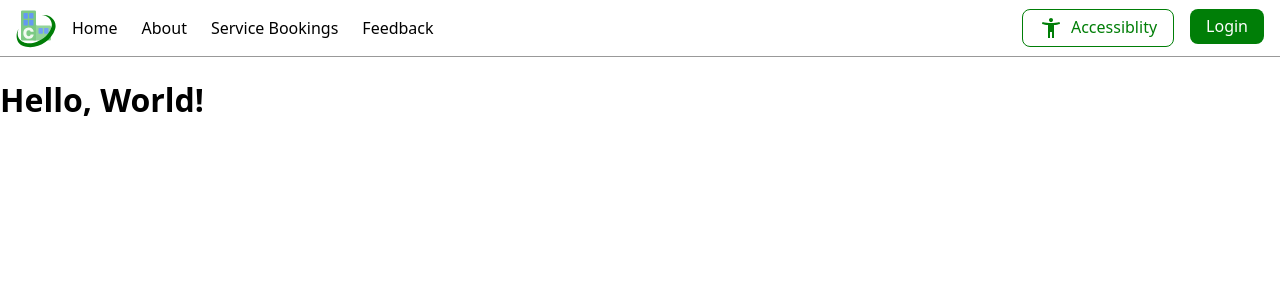
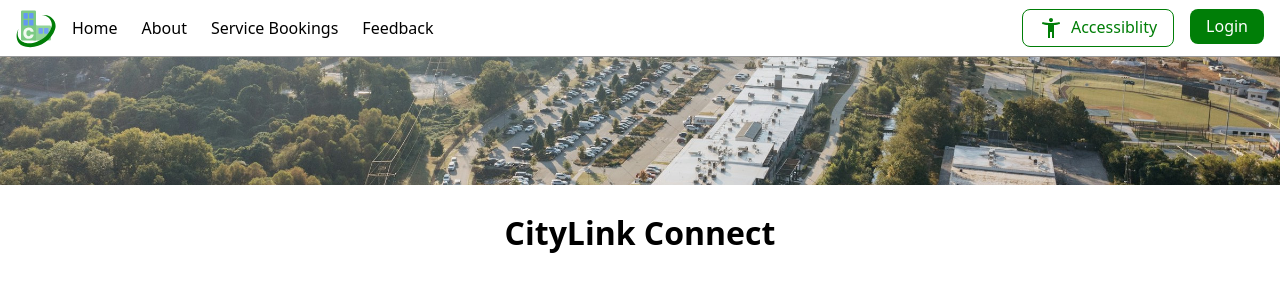
Before and after one commit to JamesRampling/CityLinkConnect, a Vue app: page / in a window 1280 px wide. Shown: the top 300 px of the page. Built offline with nearby package versions, Linux system fonts and the light colour scheme.

Commit message:
Add hero image

```diff
--- a/src/App.vue
+++ b/src/App.vue
@@ -69,6 +69,8 @@ const hamburgerMenuExpanded = ref(false);
 
 <style scoped>
 header {
+  /* TODO: Add responsive header (e.g. hamburger) */
+  overflow-x: scroll;
   display: flex;
   gap: 1rem;
   align-items: center;
--- a/src/assets/global.css
+++ b/src/assets/global.css
@@ -27,6 +27,10 @@ textarea {
   font: inherit;
 }
 
+img {
+  max-width: 100%;
+}
+
 :where(a) {
   color: var(--link-color);
   text-decoration: none;
--- a/src/routes/HomeView.vue
+++ b/src/routes/HomeView.vue
@@ -1,7 +1,20 @@
 <script setup lang="ts"></script>
 
 <template>
-  <h1>Hello, World!</h1>
+  <!--Photo by Alex Reynolds on Unsplash https://unsplash.com/photos/aerial-view-of-suburban-buildings-and-distant-city-skyline-yt7Jc2S8y0I -->
+  <img src="/src/assets/hero-splash.jpg" />
+  <div class="page-wrapper">
+    <h1>CityLink Connect</h1>
+  </div>
 </template>
 
-<style scoped></style>
+<style scoped>
+img {
+  max-width: 100%;
+  min-height: 6rem;
+  aspect-ratio: 10/1;
+  width: 100%;
+  height: 100%;
+  object-fit: cover;
+}
+</style>
```
Also changed, not shown: src/assets/hero-splash.jpg (added).
